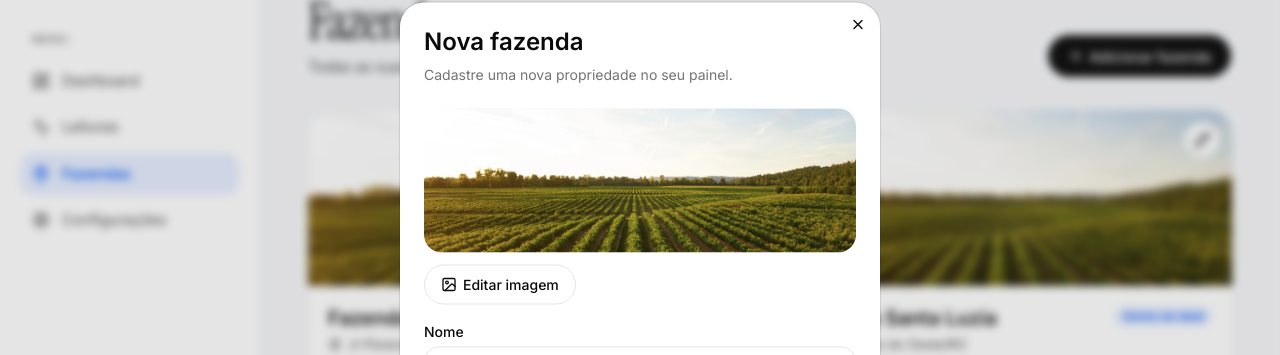
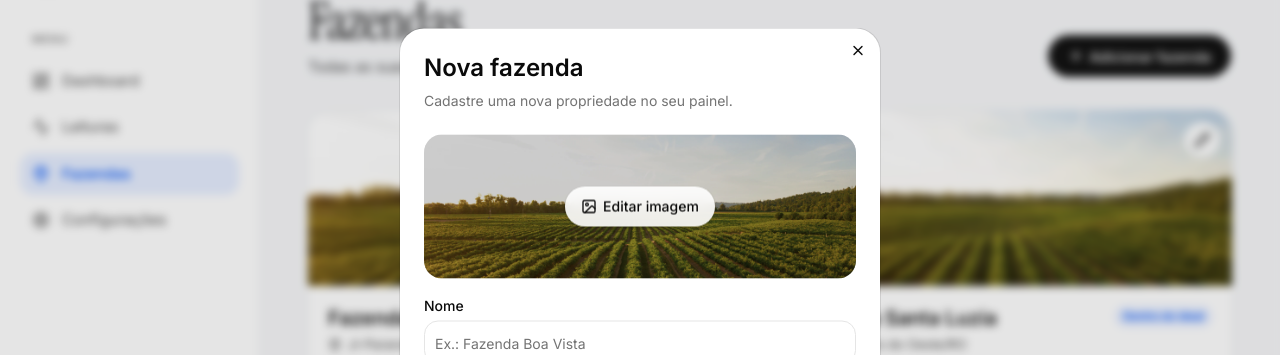
Before and after one commit to Jhonatan-HenriqueS/Sistema-Solo, a Next.js app in the folder sistema/: page /dashboard/fazendas in a window 1280 px wide. Both pictures are taken after a click on the button "Adicionar fazenda". Shown: the part 69-424 px from the top of the page. Built offline with nearby package versions, Linux system fonts and the light colour scheme; no server answers.

Commit message:
style(sistema): botão "Editar imagem" centralizado sobre a foto do modal
Co-Authored-By: Claude Opus 5.5 <noreply@anthropic.com>

```diff
--- a/sistema/src/components/dashboard/fazenda-modal.tsx
+++ b/sistema/src/components/dashboard/fazenda-modal.tsx
@@ -129,6 +129,16 @@ export function FazendaModal({
                   sizes="480px"
                   className="object-cover"
                 />
+                <div className="absolute inset-0 grid place-items-center bg-black/20">
+                  <Button
+                    type="button"
+                    variant="outline"
+                    onClick={() => arquivoRef.current?.click()}
+                    className="h-10 rounded-full border-0 bg-white/90 px-4 shadow-sm backdrop-blur hover:bg-white"
+                  >
+                    <ImageIcon /> Editar imagem
+                  </Button>
+                </div>
               </div>
               <input
                 ref={arquivoRef}
@@ -137,14 +147,6 @@ export function FazendaModal({
                 onChange={escolherImagem}
                 className="hidden"
               />
-              <Button
-                type="button"
-                variant="outline"
-                onClick={() => arquivoRef.current?.click()}
-                className="mt-3 h-10 rounded-full px-4"
-              >
-                <ImageIcon /> Editar imagem
-              </Button>
             </div>
 
             <div className="space-y-2">
```
